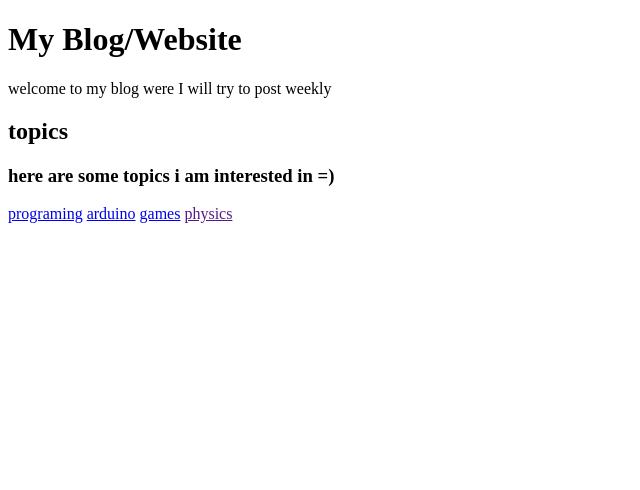
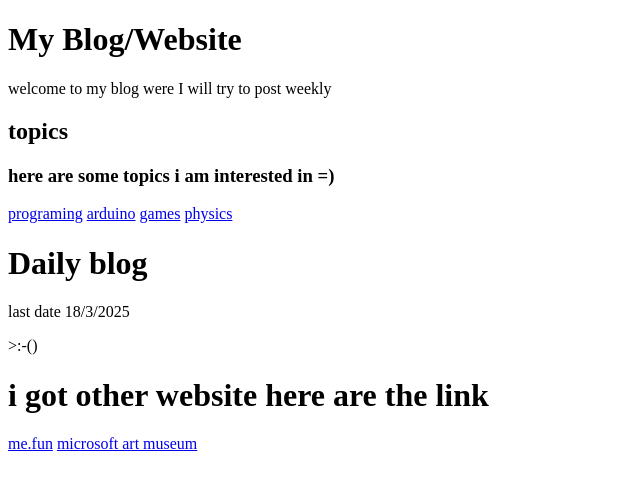
Before and after one commit to computerguybinary645/mywebsite, a plain HTML site: page index.html in a window 1280 px wide. Shown: the whole page, without its empty margins (0-640 px from the left). Drawn offline with Linux system fonts and the light colour scheme.

Commit message:
added stuff

```diff
--- a/index.html
+++ b/index.html
@@ -13,7 +13,13 @@
     <a href="programing.html">programing</a>
     <a href="arduino.html">arduino</a>
     <a href="games.html">games</a>
-    <a href="">physics</a>
+    <a href="physics.html">physics</a>
+    <H1>Daily blog</H1>
+    <p>last date 18/3/2025</p>
+    <p> >:-() </p>
+    <h1>i got other website here are the link</h1>
+    <a href="computerguybinary645.github.io/me.fun">me.fun</a>
+    <a href="computerguybinary645.github.io/msartmuseum">microsoft art museum</a>
 
 </body>
 </html>
```
